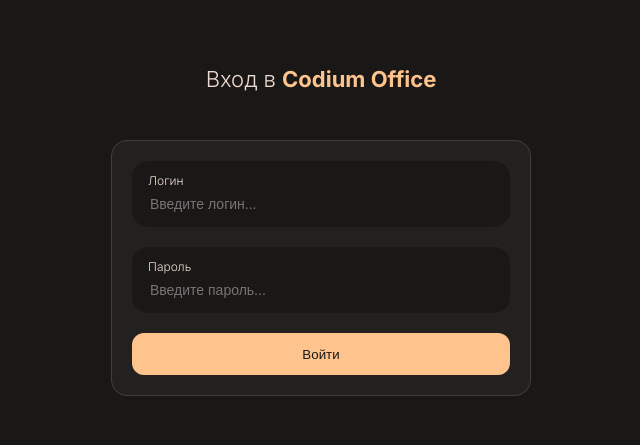
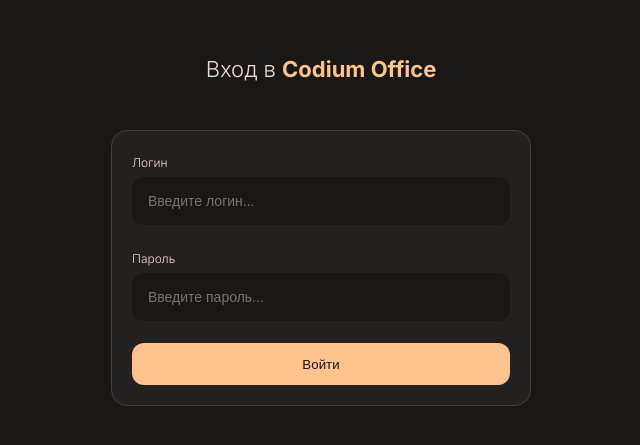
Before and after one commit to codiumkg/backoffice-archive, a Next.js app: page /login in a window 1280 px wide. Shown: the part 169-614 px from the top of the page, without its empty margins (319-959 px from the left). Built offline with nearby package versions, Linux system fonts and the light colour scheme; no server answers.

Commit message:
Dropdown and select

```diff
--- a/app/layout.tsx
+++ b/app/layout.tsx
@@ -4,6 +4,7 @@
 import { ReactQueryProvider } from "@/components/ReactQueryProvider/ReactQueryProvider";
 
 import "./globals.css";
+import { ConfigProvider, theme } from "antd";
 
 const inter = Inter({ subsets: ["latin"] });
 
@@ -20,10 +21,29 @@
   return (
     <html lang="en">
       <body className={inter.className}>
-        <ReactQueryProvider>
-          <Toaster />
-          {children}
-        </ReactQueryProvider>
+        <ConfigProvider
+          theme={{
+            algorithm: theme.darkAlgorithm,
+            components: {
+              Select: {
+                colorBgContainer: "var(--primary-color)",
+                colorBgElevated: "var(--secondary-color)",
+                colorBgBase: "var(--secondary-color)",
+                colorPrimaryBg: "var(--primary-color)",
+                colorPrimaryBorder: "var(--highlight-color)",
+                colorBorder: "var(--highlight-color)",
+                colorPrimary: "var(--secondary-color)",
+                colorText: "var(--text-color)",
+                colorBgTextActive: "var(--text-color)",
+              },
+            },
+          }}
+        >
+          <ReactQueryProvider>
+            <Toaster />
+            {children}
+          </ReactQueryProvider>
+        </ConfigProvider>
       </body>
     </html>
   );
--- a/components/req-requests/RegRequestsTable.tsx
+++ b/components/req-requests/RegRequestsTable.tsx
@@ -1,5 +1,7 @@
 import { IRegRequest } from "@/interfaces/regRequest";
 import Table, { TableRow, TableColumn } from "../shared/Table/Table";
+import dayjs from "dayjs";
+import { DATE_FORMAT } from "@/constants/common";
 
 interface Props {
   regRequests: IRegRequest[];
@@ -13,6 +15,7 @@
         { title: "Ф.И.О" },
         { title: "Телефон" },
         { title: "Возраст" },
+        { title: "Создан" },
       ]}
     >
       {regRequests.map((request) => (
@@ -21,6 +24,9 @@
           <TableColumn>{request.name}</TableColumn>
           <TableColumn>{request.phone}</TableColumn>
           <TableColumn>{request.age}</TableColumn>
+          <TableColumn>
+            {dayjs(request.createdAt).format(DATE_FORMAT)}
+          </TableColumn>
         </TableRow>
       ))}
     </Table>
--- a/components/shared/CustomInput/CustomInput.module.scss
+++ b/components/shared/CustomInput/CustomInput.module.scss
@@ -1,9 +1,6 @@
 .container {
   width: 100%;
   min-height: 46px;
-  padding: 8px 16px;
-  background: var(--primary-color);
-  border-radius: var(--primary-radius);
   margin-bottom: 16px;
 
   label {
@@ -15,8 +12,10 @@
     font-size: 14px;
     font-weight: 500;
     outline: none;
-    background: none;
+    background: var(--primary-color);
+    padding: 16px;
     border: none;
+    border-radius: var(--secondary-radius);
     height: 100%;
     width: 100%;
     margin: 6px 0;
@@ -26,5 +25,5 @@
 
 .error {
   margin-left: 12px;
-  margin-bottom: 20px;
+  margin-bottom: 16px;
 }
--- a/components/shared/CustomSelect/CustomSelect.module.scss
+++ b/components/shared/CustomSelect/CustomSelect.module.scss
@@ -1,13 +1,16 @@
 .container {
   width: 100%;
   min-height: 46px;
-  padding: 8px 16px;
-  background: var(--primary-color);
-  border-radius: var(--primary-radius);
   margin-bottom: 16px;
 
   label {
     font-size: 12px;
     font-weight: 300;
+    margin-bottom: 8px;
   }
 }
+
+.error {
+  margin-left: 12px;
+  margin-bottom: 20px;
+}
--- /dev/null
+++ b/components/shared/Dropdown/Dropdown.module.scss
@@ -0,0 +1,32 @@
+.backdrop {
+  position: fixed;
+  top: 0;
+  left: 0;
+  right: 0;
+  bottom: 0;
+  z-index: -1;
+}
+
+.container {
+  top: -24px;
+  position: relative;
+  display: flex;
+  flex-direction: column;
+  justify-content: center;
+  align-items: center;
+  min-width: 300px;
+  max-width: 342px;
+  background: var(--primary-color);
+  box-shadow: 2px 4px 12px rgba(0, 0, 0, 0.2);
+  border-radius: var(--secondary-radius);
+  z-index: 10;
+}
+
+.item {
+  width: 100%;
+  padding: 12px;
+}
+
+.loading-wrapper {
+  padding: 16px;
+}
--- a/interfaces/regRequest.ts
+++ b/interfaces/regRequest.ts
@@ -3,4 +3,5 @@
   name: string;
   phone: string;
   age: number;
+  createdAt: string;
 }
--- a/package.json
+++ b/package.json
@@ -14,6 +14,7 @@
     "@tanstack/react-table": "^8.10.7",
     "@types/js-cookie": "^3.0.6",
     "@types/lodash-es": "^4.17.11",
+    "antd": "^5.12.8",
     "classnames": "^2.3.2",
     "dayjs": "^1.11.10",
     "js-cookie": "^3.0.5",
@@ -24,7 +25,6 @@
     "react-hook-form": "^7.48.2",
     "react-hot-toast": "^2.4.1",
     "react-icons": "^4.12.0",
-    "react-select": "^5.8.0",
     "yup": "^1.3.2"
   },
   "devDependencies": {
```
Also changed, not shown: components/shared/CustomSelect/CustomSelect.tsx (+46 -5 lines), components/shared/Dropdown/Dropdown.tsx (added, +42 -0 lines), components/shared/RelationInput/RelationInput.tsx (added, +24 -0 lines), pages/group/GroupDetails.tsx (+13 -4 lines), app/globals.css (line endings or trailing spaces), 1 other file (tests, documents, lock files or other folders).
